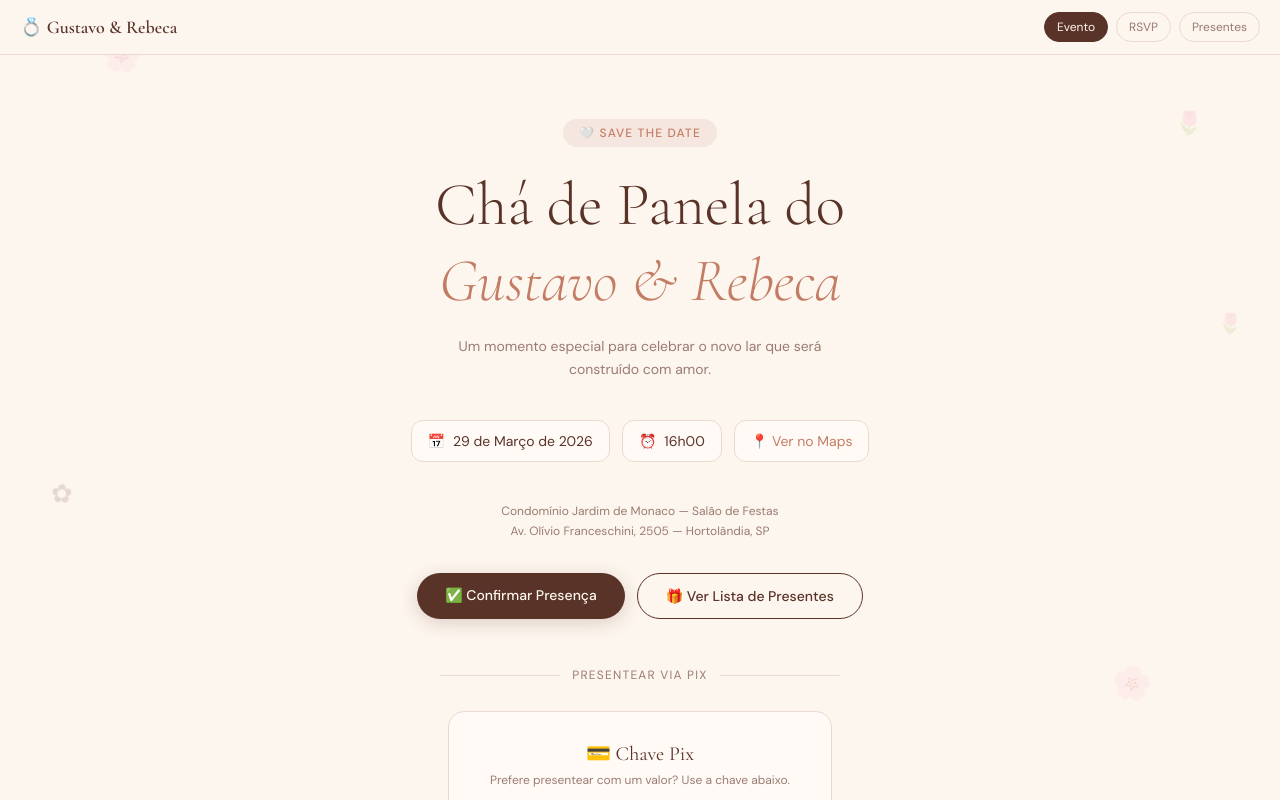
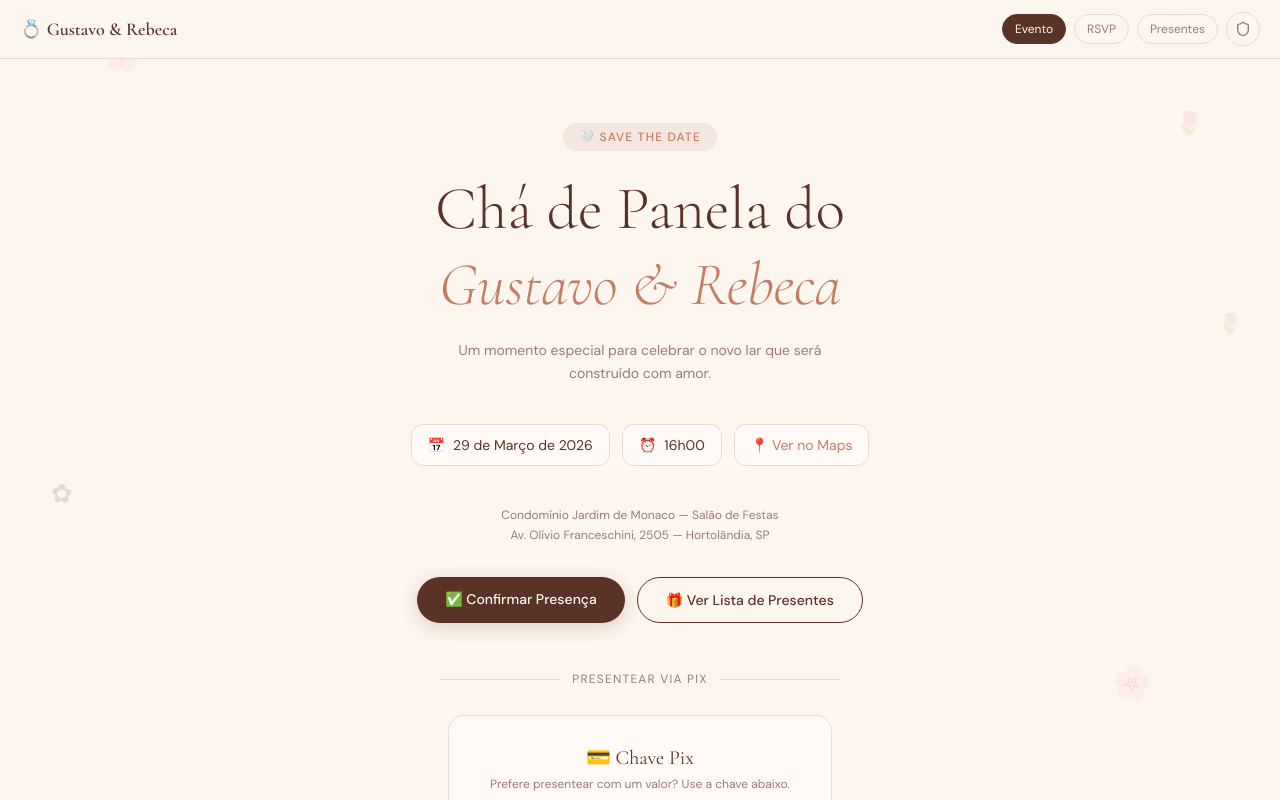
Before and after one commit to Japariba/cha-de-panela, a Next.js app: page / in a window 1280 px wide. Shown: the top 800 px of the page. Built offline with nearby package versions, Linux system fonts and the light colour scheme.

Commit message:
criação de acesso da pagina admin

```diff
--- a/src/components/Navbar.tsx
+++ b/src/components/Navbar.tsx
@@ -1,6 +1,7 @@
 'use client'
 import Link from 'next/link'
 import { usePathname } from 'next/navigation'
+import { Shield } from 'lucide-react'
 
 const links = [
   { href: '/',       label: 'Evento' },
@@ -10,6 +11,7 @@ const links = [
 
 export default function Navbar() {
   const pathname = usePathname()
+  const adminActive = pathname.startsWith('/admin')
 
   return (
     <nav
@@ -19,7 +21,7 @@ export default function Navbar() {
       <span className="font-serif text-lg font-semibold" style={{ color: 'var(--deep)' }}>
         💍 Gustavo & Rebeca
       </span>
-      <div className="flex flex-wrap gap-2">
+      <div className="flex items-center flex-wrap gap-2">
         {links.map(({ href, label }) => {
           const active = pathname === href
           return (
@@ -37,6 +39,19 @@ export default function Navbar() {
             </Link>
           )
         })}
+        <Link
+          href="/admin"
+          aria-label="Abrir painel admin"
+          title="Admin"
+          className="inline-flex items-center justify-center p-2 rounded-full border transition-all"
+          style={{
+            borderColor: adminActive ? 'var(--deep)' : 'var(--border)',
+            background: adminActive ? 'var(--deep)' : 'transparent',
+            color: adminActive ? 'var(--cream)' : 'var(--muted)',
+          }}
+        >
+          <Shield size={16} />
+        </Link>
       </div>
     </nav>
   )
```
